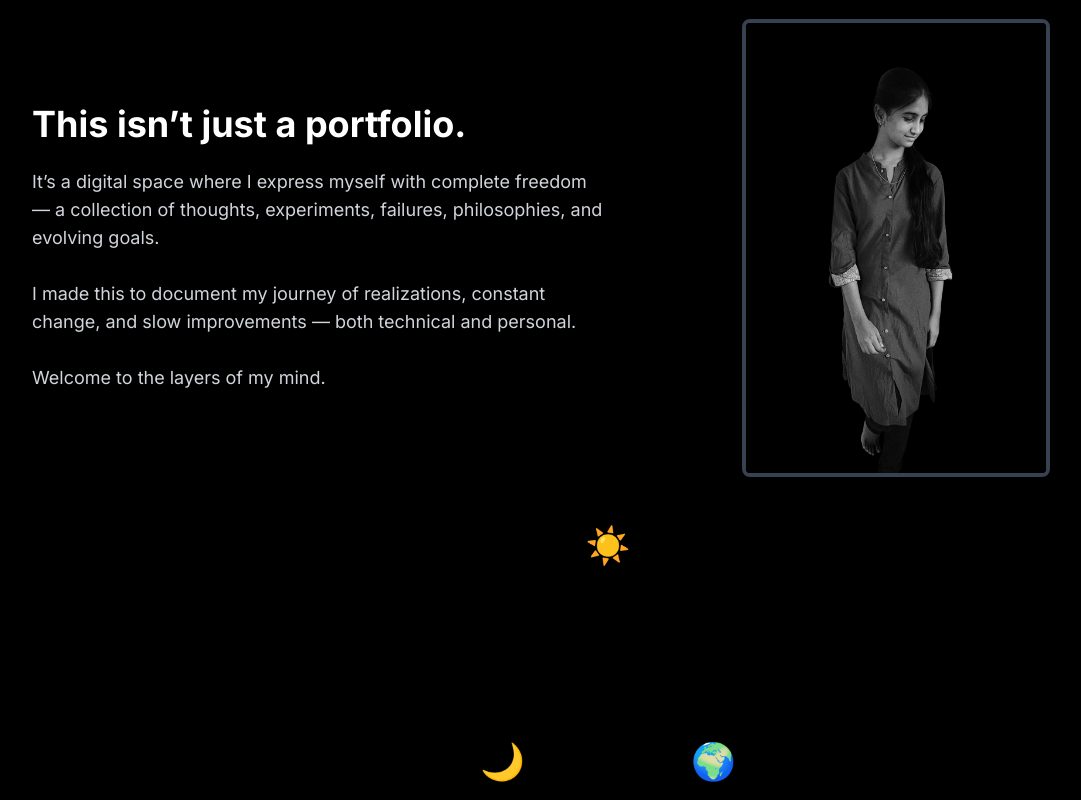
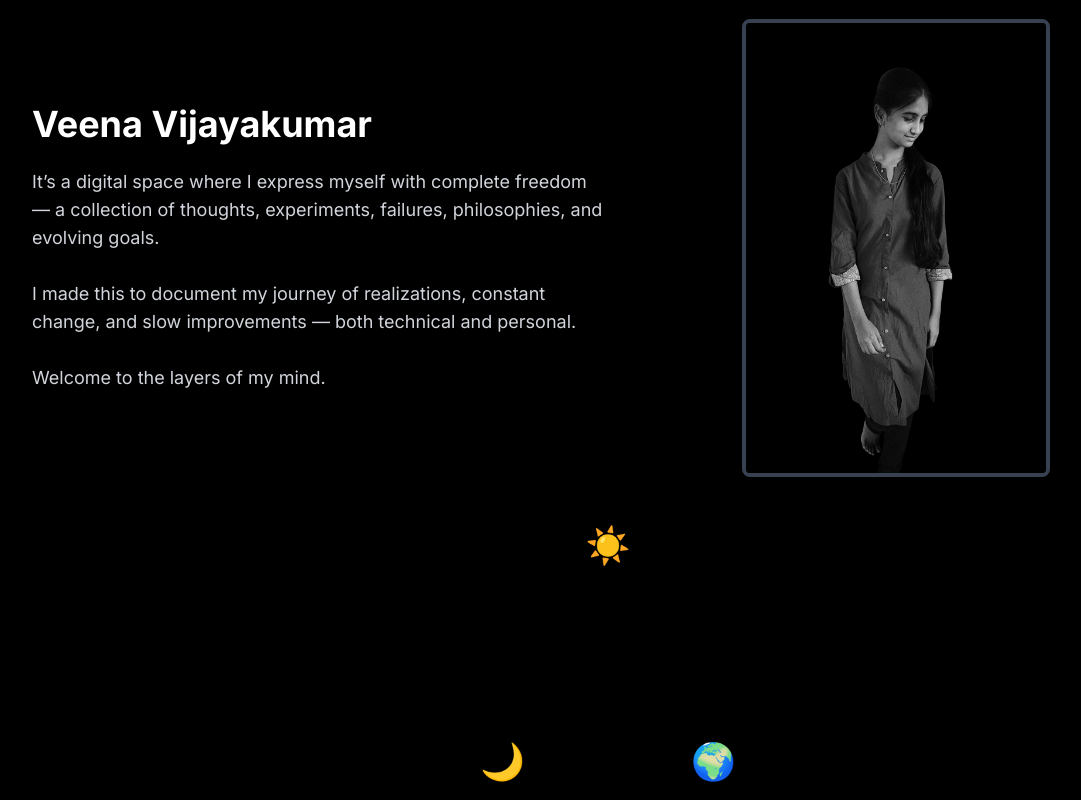
Before and after one commit to Veena-vk/veena-portfolio-dev, a Next.js app: page / in a window 1280 px wide. Shown: the whole page, without its empty margins (32-1113 px from the left). Built offline with nearby package versions, Linux system fonts and the light colour scheme.

Commit message:
Update page.tsx

```diff
--- a/app/page.tsx
+++ b/app/page.tsx
@@ -10,7 +10,7 @@ export default function Home() {
       <div className="flex flex-col-reverse md:flex-row items-center max-w-6xl w-full">
         {/* Text Block */}
         <div className="md:w-1/2 space-y-6 text-center md:text-left">
-          <h1 className="text-3xl md:text-4xl font-bold">This isn’t just a portfolio.</h1>
+          <h1 className="text-3xl md:text-4xl font-bold">Veena Vijayakumar</h1>
           <p className="text-lg text-gray-300">
             It’s a digital space where I express myself with complete freedom — a collection of thoughts,
             experiments, failures, philosophies, and evolving goals.
```
